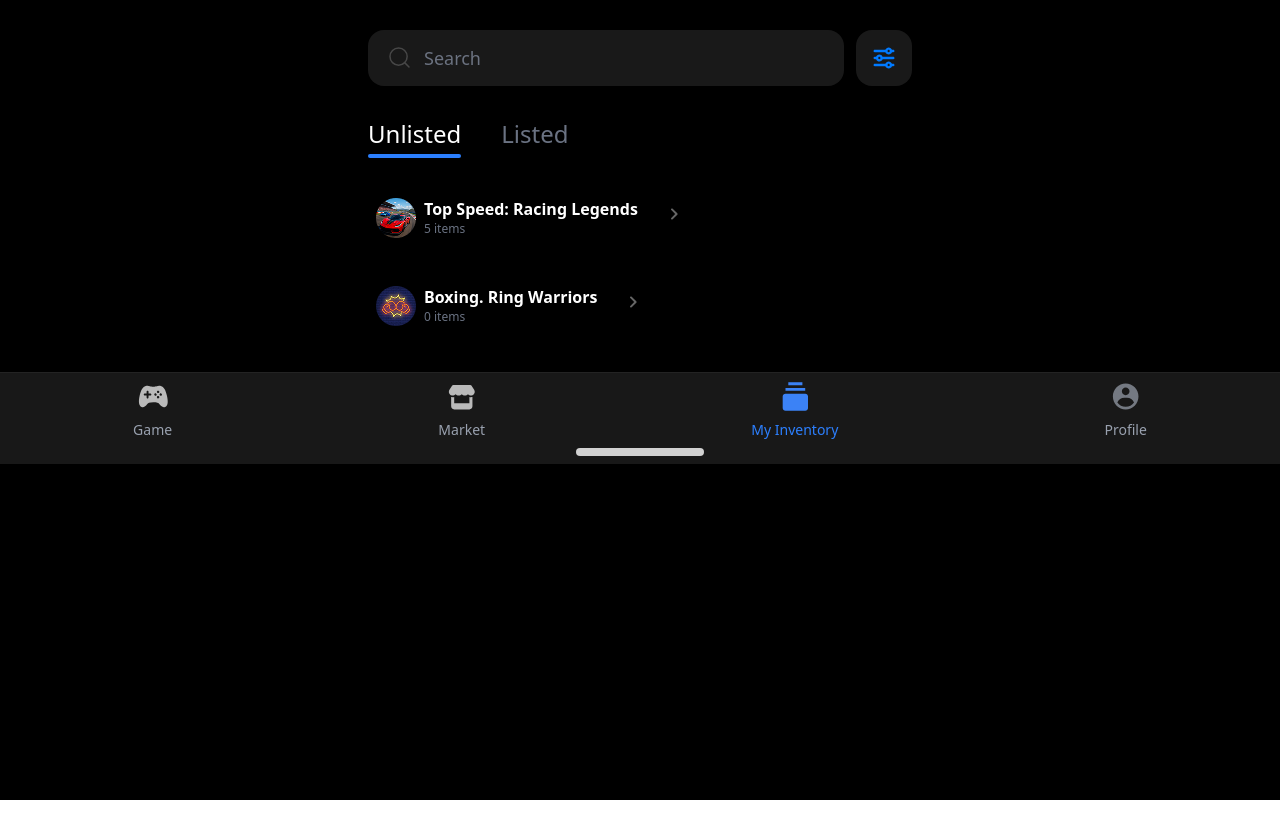
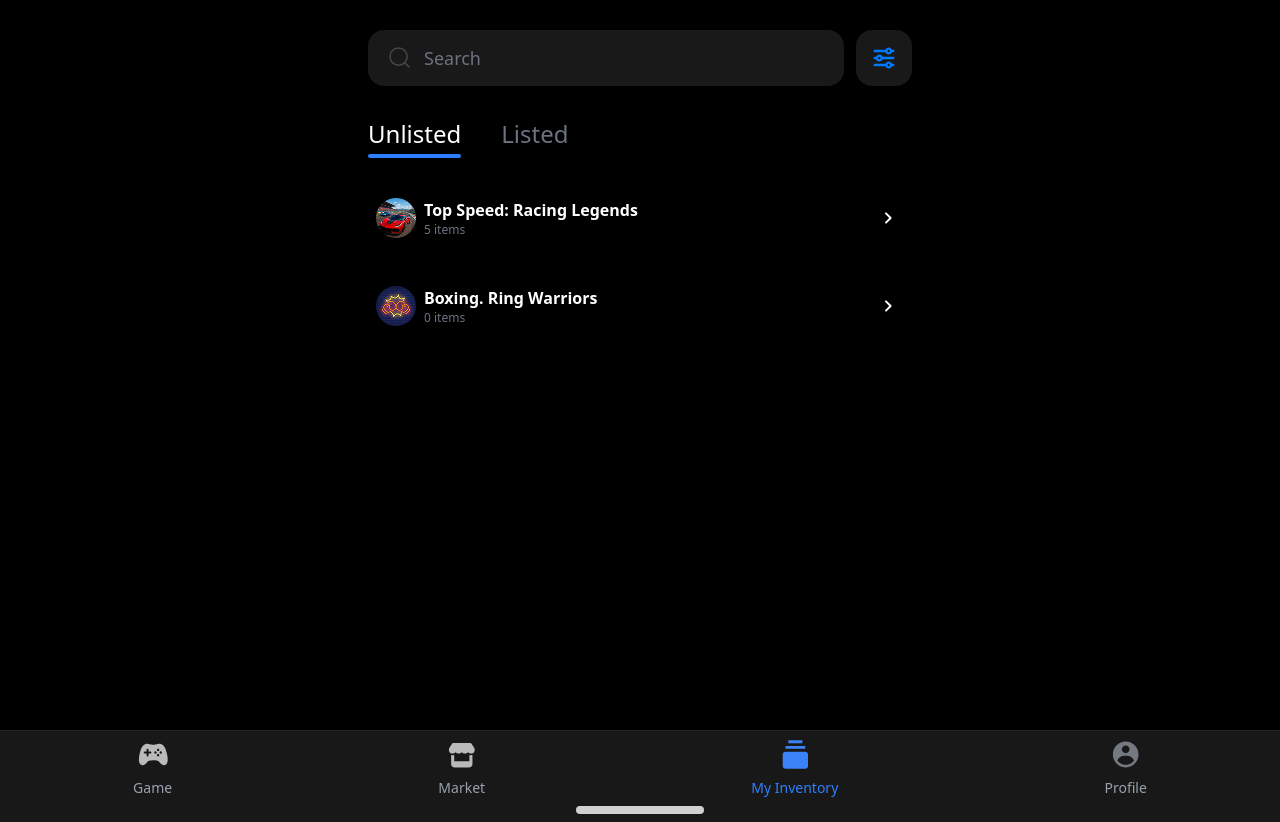
Before and after one commit to Lodo4ka/ton-crypto-market, a React (Vite) app: page /inventory in a window 1280 px wide. Before the commit the page ends 800 px from the top, so only its background shows below. Built offline with nearby package versions, Linux system fonts and the light colour scheme; what @tonconnect/ui-react, @twa-dev/sdk would draw is missing.

Commit message:
Implement MainLayout component to enhance routing structure; update AppRouter to use MainLayout for better layout management. Add new CSS for MainLayout styling and replace chevron icon in LootboxInventory with a new SVG icon for improved visual consistency.

```diff
--- /dev/null
+++ b/src/app/layouts/MainLayout.css
@@ -0,0 +1,3 @@
+.main-layout-container {
+  min-height: calc(100vh - 130px);
+}
--- a/src/app/layouts/MainLayout.tsx
+++ b/src/app/layouts/MainLayout.tsx
@@ -1,7 +1,9 @@
-export const MainLayout = () => {
+import './MainLayout.css';
+
+export const MainLayout = ({ children }: { children: React.ReactNode }) => {
   return (
-    <div>
-      <div>MainLayout</div>
+    <div className="main-layout-container">
+      <div>{children}</div>
     </div>
   );
 };
--- a/src/app/routes.tsx
+++ b/src/app/routes.tsx
@@ -3,15 +3,18 @@ import { BrowserRouter, Routes, Route } from 'react-router-dom';
 import Profile from '../pages/Profile';
 import { BottomNavbar } from '../shared/ui/bottom-navbar/BottomNavbar';
 import { Inventory } from '../pages/Inventory';
+import { MainLayout } from './layouts/MainLayout';
 
 const AppRouter: React.FC = () => (
   <BrowserRouter>
     <div className="w-full max-w-[576px] mx-auto px-[16px] py-[30px]">
-      <Routes>
-        <Route path="/" element={<Profile />} />
-        <Route path="/inventory" element={<Inventory />} />
-        <Route path="*" element={<Profile />} />
-      </Routes>
+      <MainLayout>
+        <Routes>
+          <Route path="/" element={<Profile />} />
+          <Route path="/inventory" element={<Inventory />} />
+          <Route path="*" element={<Profile />} />
+        </Routes>
+      </MainLayout>
     </div>
     <BottomNavbar />
   </BrowserRouter>
--- a/src/entities/LootboxInventory/ui/LootboxInventory.tsx
+++ b/src/entities/LootboxInventory/ui/LootboxInventory.tsx
@@ -1,18 +1,18 @@
-import ChevronIcon from '../../../assets/icons/chevron.svg';
+import ChevronIcon from '../../../assets/icons/chevron-white.svg';
 import type { LootboxInventoryProps } from './LootboxInventory.props';
 
 export const LootboxInventory = ({ lootboxIcon, title, description }: LootboxInventoryProps) => {
   return (
-    <div className="px-[8px] py-[16px] flex gap-[8px]">
-      <div className="icon-container">
+    <div className="px-[8px] py-[16px] flex items-center">
+      <div className="icon-container mr-[8px]">
         <img src={lootboxIcon} alt="lootbox" />
       </div>
       <div className="description-container">
         <div className="font-bold text-[16px] text-white">{title}</div>
         <div className="font-normal text-[12px] text-gray-500">{description}</div>
       </div>
-      <div>
-        <button className="ml-3 p-1 cursor-pointer">
+      <div className="ml-auto">
+        <button className="p-1 cursor-pointer">
           <img src={ChevronIcon} alt="chevron" className="w-6 h-6" />
         </button>
       </div>
```
Also changed, not shown: src/assets/icons/chevron-white.svg (added).
